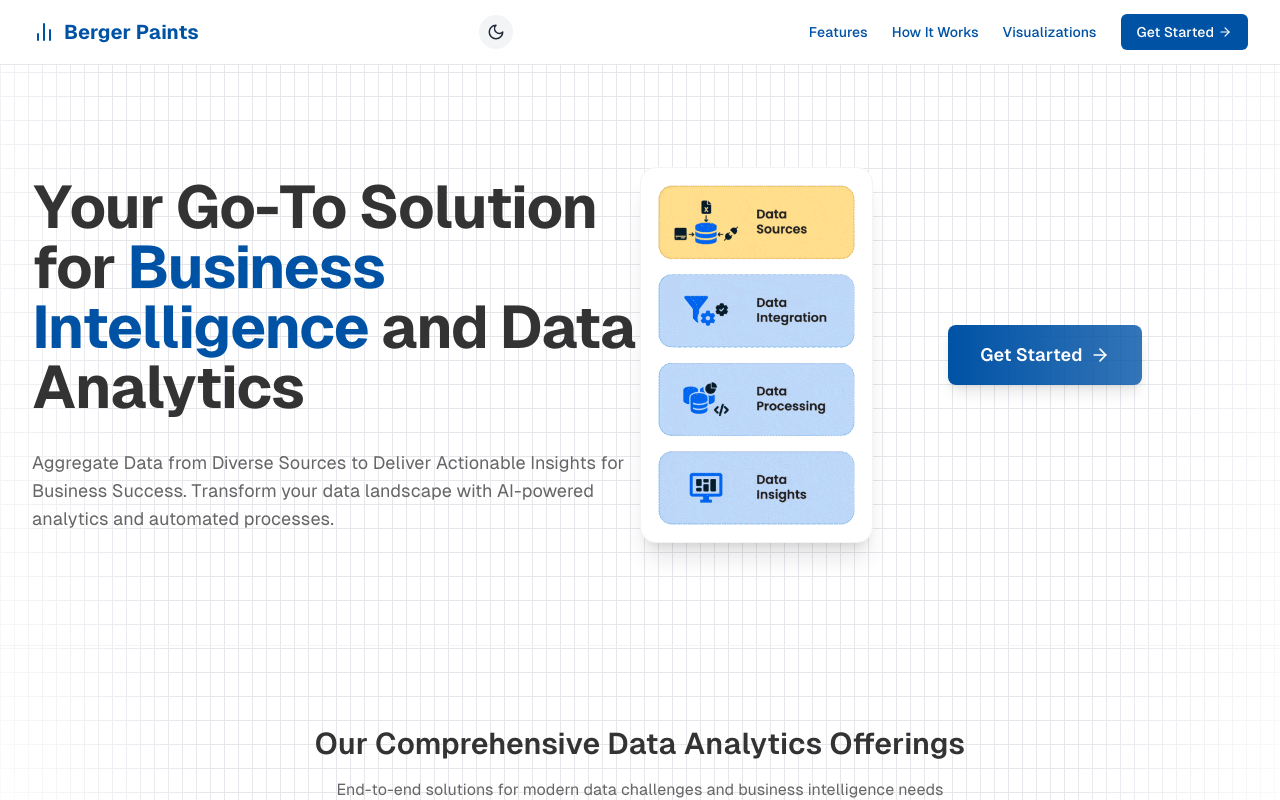
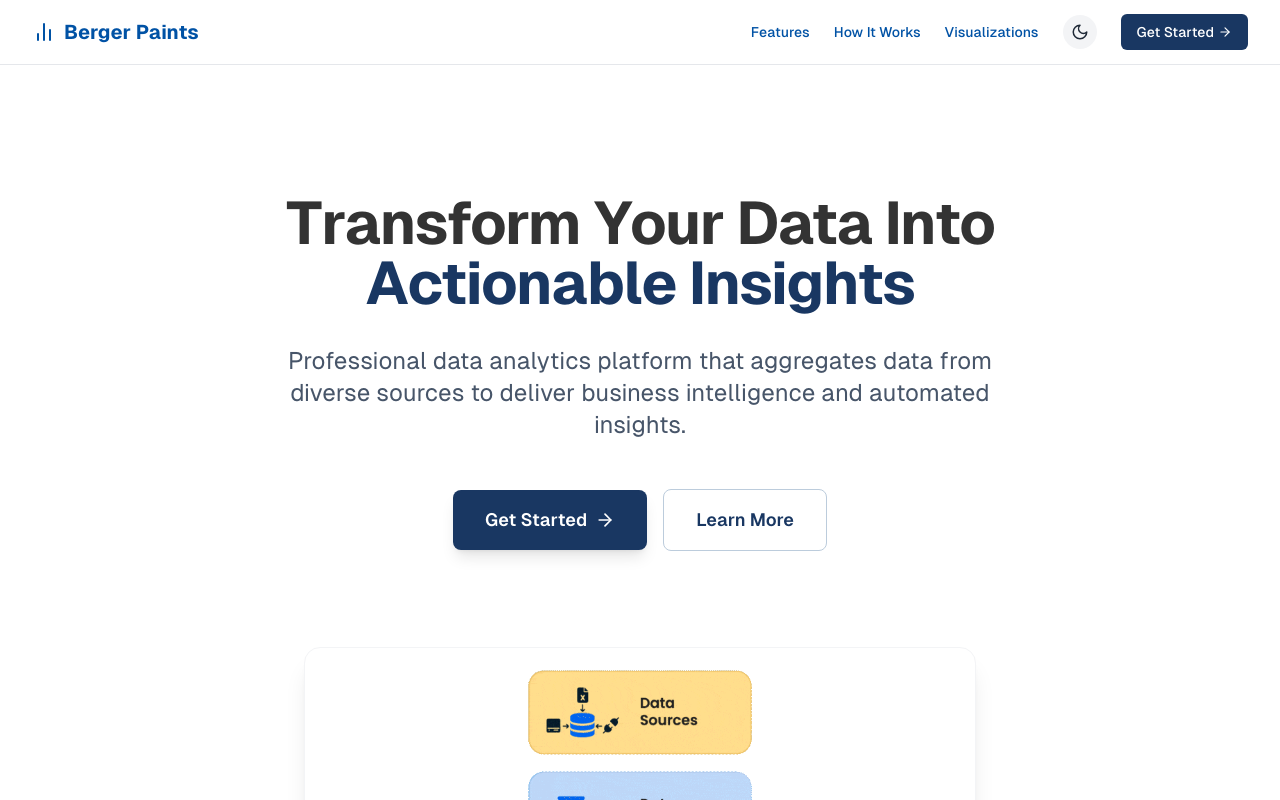
Before and after one commit to sheikhmuhammadzain/dataanalytic, a React (Vite) app: page / in a window 1280 px wide. Shown: the top 800 px of the page. Built offline with nearby package versions, Linux system fonts and the light colour scheme.

Commit message:
fixed the landing page

```diff
--- a/src/components/LandingPage.tsx
+++ b/src/components/LandingPage.tsx
@@ -210,12 +210,12 @@ export const LandingPage: React.FC = () => {
       {/* Spotlight Effect - only visible in dark mode */}
       {theme === 'dark' && <Spotlight className="top-0 left-0 -translate-x-[60%] -translate-y-[10%]" fill="white" />}
 
-      {/* Theme-specific background */}
+      {/* Clean minimal background */}
       <div className="absolute inset-0">
         {theme === 'dark' ? (
-        <div className="absolute inset-0 bg-[linear-gradient(to_right,#4f4f4f2e_1px,transparent_1px),linear-gradient(to_bottom,#4f4f4f2e_1px,transparent_1px)] bg-[size:14px_24px] [mask-image:radial-gradient(ellipse_60%_50%_at_50%_0%,#000_70%,transparent_100%)]" />
+          <div className="absolute inset-0 bg-gradient-to-b from-black via-black to-gray-900/50" />
         ) : (
-          <div className="absolute inset-0 bg-[linear-gradient(to_right,#e5e7eb_1px,transparent_1px),linear-gradient(to_bottom,#e5e7eb_1px,transparent_1px)] bg-[size:14px_24px] [mask-image:radial-gradient(ellipse_60%_50%_at_50%_0%,#fff_70%,transparent_100%)]" />
+          <div className="absolute inset-0 bg-gradient-to-b from-white via-white to-gray-50/30" />
         )}
       </div>
 
@@ -229,25 +229,24 @@ export const LandingPage: React.FC = () => {
               </span>
             </div>
 
-            {/* Theme toggle button */}
-            <button
-              onClick={toggleTheme}
-              className={`p-2 rounded-full ${getThemeClass('bg-white/10 text-white hover:bg-white/20', 'bg-gray-100 text-gray-800 hover:bg-gray-200')} transition-colors mr-4`}
-              aria-label="Toggle theme"
-            >
-              {theme === 'dark' ? <Sun size={18} /> : <Moon size={18} />}
-            </button>
-
             {/* Desktop Navigation */}
             <nav className="hidden md:flex items-center gap-6">
               <a href="#features" className={`text-sm font-medium ${getThemeClass('text-white/70 hover:text-white', 'text-gray-700 hover:text-[#0052A5]')} transition-colors`}>Features</a>
               <a href="#how-it-works" className={`text-sm font-medium ${getThemeClass('text-white/70 hover:text-white', 'text-gray-700 hover:text-[#0052A5]')} transition-colors`}>How It Works</a>
               <a href="#visualizations" className={`text-sm font-medium ${getThemeClass('text-white/70 hover:text-white', 'text-gray-700 hover:text-[#0052A5]')} transition-colors`}>Visualizations</a>
 
+              {/* Theme toggle button */}
+              <button
+                onClick={toggleTheme}
+                className={`p-2 rounded-full ${getThemeClass('bg-white/10 text-white hover:bg-white/20', 'bg-gray-100 text-gray-800 hover:bg-gray-200')} transition-colors`}
+                aria-label="Toggle theme"
+              >
+                {theme === 'dark' ? <Sun size={18} /> : <Moon size={18} />}
+              </button>
 
               <button
                 onClick={() => setShowLoginPage(true)}
-                className={`${getThemeClass('bg-indigo-600 hover:bg-indigo-700 text-white', 'bg-[#0052A5] hover:bg-[#004080] text-white')} px-4 py-2 rounded-md text-sm font-medium transition-colors flex items-center gap-1`}
+                className={`${getThemeClass('bg-indigo-600 hover:bg-indigo-700 text-white', 'bg-[#193762] hover:bg-[#0f2644] text-white')} px-4 py-2 rounded-md text-sm font-medium transition-colors flex items-center gap-1`}
               >
                 Get Started <ArrowRight className="h-3.5 w-3.5" />
               </button>
@@ -298,74 +297,108 @@ export const LandingPage: React.FC = () => {
 
       <main className="flex-1">
         {/* Hero Section */}
-        <section className="relative py-20 sm:py-28">
-          <div className="container">
-            <div className="relative">
-              {/* Sunray beam effect - only in dark mode */}
-              {theme === 'dark' && (
-              <div className="absolute inset-0">
-                <div className="sunray-beam" />
-              </div>
-              )}
+        <section className="relative py-24 sm:py-32">
+          <div className="container mx-auto px-4 sm:px-6 lg:px-8">
+            <div className="text-center max-w-4xl mx-auto">
               <motion.div
                 initial="initial"
                 animate="animate"
                 variants={stagger}
-                className="flex flex-col lg:flex-row justify-between items-center gap-8 relative"
+                className="space-y-8"
               >
-                {/* Text Section */}
-                <motion.div variants={fadeIn} className="lg:w-1/2 space-y-6 md:space-y-8">
-                  <h1 className={`text-4xl sm:text-5xl lg:text-6xl font-bold tracking-tight ${getThemeClass('text-white', 'text-gray-900')}`}>
-                    Your Go-To Solution for{' '}
-                    <span className={getThemeClass('bg-gradient-to-r from-indigo-400 via-purple-400 to-pink-400 text-transparent bg-clip-text', 'text-[#0052A5]')}>
-                      Business Intelligence
+                {/* Main heading */}
+                <motion.h1
+                  variants={fadeIn}
+                  className={`text-4xl sm:text-5xl lg:text-6xl font-bold tracking-tight leading-tight ${getThemeClass('text-white', 'text-gray-900')}`}
+                >
+                  Transform Your Data Into{' '}
+                  <span className={getThemeClass('bg-gradient-to-r from-indigo-400 via-purple-400 to-pink-400 text-transparent bg-clip-text', 'text-app-blue-800')}>
+                    Actionable Insights
                   </span>
-                    {' '}and Data Analytics
-                  </h1>
-                  <p className={`text-lg ${getThemeClass('text-white/70', 'text-gray-600')}`}>
-                    Aggregate Data from Diverse Sources to Deliver Actionable Insights for Business Success.
-                    Transform your data landscape with AI-powered analytics and automated processes.
-                  </p>
-                </motion.div>
+                </motion.h1>
 
-                {/* Data GIF in Card */}
-                <div className={`p-3 absolute top-30 z-10 left-1/2 transform -translate-x-1/8 rounded-2xl ${getThemeClass('bg-white/5 backdrop-blur-lg border border-white/10', 'bg-white border border-gray-100')} shadow-xl flex justify-center`}>
-                    <img
-                      src={dataGif}
-                      alt="Data Analytics Process"
-                      className="w-full h-auto rounded-lg"
-                      style={{ maxHeight: "350px", objectFit: "contain", maxWidth: "400px" }}
-                    />
-                  </div>
+                {/* Subtitle */}
+                <motion.p
+                  variants={fadeIn}
+                  className={`text-xl sm:text-2xl max-w-3xl mx-auto leading-relaxed ${getThemeClass('text-white/80', 'text-gray-600')}`}
+                >
+                  Professional data analytics platform that aggregates data from diverse sources to deliver business intelligence and automated insights.
+                </motion.p>
 
-                {/* Get Started Section */}
-                <motion.div variants={fadeIn} className="lg:w-1/3 w-full flex flex-col items-center space-y-4 lg:space-y-6">
+                                 {/* CTA Buttons */}
+                 <motion.div
+                   variants={fadeIn}
+                   className="flex flex-col sm:flex-row items-center justify-center gap-4 pt-4"
+                 >
                    {isLoading ? (
                      <motion.div
                        initial={{ opacity: 0, scale: 0.95 }}
                        animate={{ opacity: 1, scale: 1 }}
                        transition={{ duration: 0.3 }}
-                      className={`flex flex-col items-center space-y-4 p-6 ${getThemeClass('bg-white/5 backdrop-blur-lg border border-white/10', 'bg-white border border-gray-100')} rounded-lg`}
+                       className="flex items-center space-x-3"
                      >
-                      <div className="relative">
-                        <div className={`animate-spin rounded-full h-12 w-12 border-t-2 border-b-2 ${getThemeClass('border-indigo-500', 'border-[#0052A5]')}`}></div>
-                        <div className={`absolute inset-0 animate-pulse rounded-full h-12 w-12 border-2 ${getThemeClass('border-indigo-400 opacity-50', 'border-[#0052A5] opacity-50')}`}></div>
-                      </div>
-                      <p className={`${getThemeClass('text-white/80', 'text-gray-800')} text-lg font-medium text-center`}>
-                        Performing ETL transformations on your data... Hang on!
+                       <div className={`animate-spin rounded-full h-6 w-6 border-t-2 border-b-2 ${getThemeClass('border-indigo-500', 'border-app-blue-800')}`}></div>
+                       <p className={`${getThemeClass('text-white/80', 'text-gray-700')} font-medium`}>
+                         Processing your data...
                        </p>
                      </motion.div>
                    ) : (
                      <>
                        <button
                          onClick={() => setShowLoginPage(true)}
-                        className={`px-8 py-4 text-lg font-semibold text-white ${getThemeClass('bg-gradient-to-r from-indigo-500 to-purple-500', 'bg-gradient-to-r from-[#0052A5] to-[#0052A5]/80')} rounded-lg shadow-lg hover:shadow-xl transition-all duration-300 hover:scale-105 flex items-center gap-2`}
+                         className={`px-8 py-4 text-lg font-semibold text-white ${getThemeClass('bg-gradient-to-r from-indigo-500 to-indigo-600 hover:from-indigo-600 hover:to-indigo-700', 'bg-[#193762] hover:bg-[#0f2644]')} rounded-lg transition-all duration-200 hover:scale-[1.02] flex items-center gap-2 shadow-lg hover:shadow-xl`}
                        >
                          Get Started
                          <ArrowRight className="w-5 h-5" />
                        </button>
+
+                       <button
+                         onClick={() => document.getElementById('features')?.scrollIntoView({ behavior: 'smooth' })}
+                         className={`px-8 py-4 text-lg font-semibold ${getThemeClass('text-white border border-white/20 hover:bg-white/10', 'text-app-blue-800 border border-app-blue-200 hover:bg-app-blue-50')} rounded-lg transition-all duration-200 flex items-center gap-2`}
+                       >
+                         Learn More
+                       </button>
                      </>
                    )}
+                 </motion.div>
+
+                 {/* Data Analytics Image */}
+                 <motion.div
+                   variants={fadeIn}
+                   className="pt-16"
+                 >
+                   <div className={`max-w-2xl mx-auto p-4 rounded-2xl ${getThemeClass('bg-white/5 backdrop-blur-lg border border-white/10', 'bg-white border border-gray-100')} shadow-xl`}>
+                     <img
+                       src={dataGif}
+                       alt="Data Analytics Process"
+                       className="w-full h-auto rounded-lg"
+                       style={{ maxHeight: "400px", objectFit: "contain" }}
+                     />
+                   </div>
+                 </motion.div>
+
+                {/* Simple trust indicators */}
+                <motion.div
+                  variants={fadeIn}
+                  className="pt-12"
+                >
+                  <p className={`text-sm ${getThemeClass('text-white/60', 'text-gray-500')} mb-6`}>
+                    Trusted by data teams worldwide
+                  </p>
+                  <div className="flex items-center justify-center space-x-8 opacity-60">
+                    <div className={`flex items-center space-x-2 ${getThemeClass('text-white/40', 'text-gray-400')}`}>
+                      <BarChart2 className="w-5 h-5" />
+                      <span className="text-sm font-medium">Analytics</span>
+                    </div>
+                    <div className={`flex items-center space-x-2 ${getThemeClass('text-white/40', 'text-gray-400')}`}>
+                      <Brain className="w-5 h-5" />
+                      <span className="text-sm font-medium">AI-Powered</span>
+                    </div>
+                    <div className={`flex items-center space-x-2 ${getThemeClass('text-white/40', 'text-gray-400')}`}>
+                      <Zap className="w-5 h-5" />
+                      <span className="text-sm font-medium">Real-time</span>
+                    </div>
+                  </div>
                 </motion.div>
               </motion.div>
             </div>
--- a/src/index.css
+++ b/src/index.css
@@ -10,41 +10,42 @@
 @layer base {
   :root {
     --background: 0 0% 100%;
-    --foreground: 240 10% 3.9%;
+    --foreground: 211 65% 19%;
     --card: 0 0% 100%;
-    --card-foreground: 240 10% 3.9%;
+    --card-foreground: 211 65% 19%;
     --popover: 0 0% 100%;
-    --popover-foreground: 240 10% 3.9%;
-    --primary: 240 5.9% 10%;
-    --primary-foreground: 0 0% 98%;
-    --secondary: 240 4.8% 95.9%;
-    --secondary-foreground: 240 5.9% 10%;
-    --muted: 240 4.8% 95.9%;
-    --muted-foreground: 240 3.8% 46.1%;
-    --accent: 240 4.8% 95.9%;
-    --accent-foreground: 240 5.9% 10%;
+    --popover-foreground: 211 65% 19%;
+    --primary: 211 65% 19%;
+    --primary-foreground: 0 0% 100%;
+    --secondary: 211 20% 95%;
+    --secondary-foreground: 211 65% 19%;
+    --muted: 211 20% 95%;
+    --muted-foreground: 211 30% 46%;
+    --accent: 211 20% 92%;
+    --accent-foreground: 211 65% 19%;
     --destructive: 0 84.2% 60.2%;
     --destructive-foreground: 0 0% 98%;
-    --border: 240 5.9% 90%;
-    --input: 240 5.9% 90%;
-    --ring: 240 5.9% 10%;
+    --border: 211 20% 88%;
+    --input: 211 20% 90%;
+    --ring: 211 65% 19%;
     --radius: 0.5rem;
 
     /* Chart color variables */
-    --chart-1: 220 70% 50%;
-    --chart-2: 160 60% 45%;
-    --chart-3: 30 80% 55%;
-    --chart-4: 280 65% 60%;
-    --chart-5: 340 75% 55%;
+    --chart-1: 211 65% 19%;
+    --chart-2: 211 65% 30%;
+    --chart-3: 211 65% 40%;
+    --chart-4: 211 65% 50%;
+    --chart-5: 211 65% 60%;
 
-    /* Berger Paint website colors */
-    --berger-blue: 211 100% 32%;        /* #0052A5 */
-    --berger-red: 352 78% 56%;          /* #E63946 */
-    --berger-background: 0 0% 100%;     /* #FFFFFF */
-    --berger-card-bg: 210 17% 98%;      /* #F8F9FA */
-    --berger-text: 0 0% 20%;            /* #333333 */
-    --berger-text-secondary: 0 0% 40%;  /* #666666 */
-    --berger-border: 220 14% 91%;       /* #E5E7EB */
+    /* App theme colors */
+    --app-blue: 211 65% 19%;            /* #193762 */
+    --app-blue-light: 211 20% 95%;      /* Light blue variant */
+    --app-blue-medium: 211 30% 46%;     /* Medium blue variant */
+    --app-background: 0 0% 100%;        /* #FFFFFF */
+    --app-card-bg: 0 0% 100%;           /* #FFFFFF */
+    --app-text: 211 65% 19%;            /* #193762 */
+    --app-text-secondary: 211 30% 46%;  /* Muted blue text */
+    --app-border: 211 20% 88%;          /* Light blue border */
   }
 
   .dark {
@@ -77,21 +78,21 @@
   }
 
   .light-mode {
-    --background: var(--berger-background);
-    --foreground: var(--berger-text);
-    --card: var(--berger-card-bg);
-    --card-foreground: var(--berger-text);
-    --primary: var(--berger-blue);
+    --background: var(--app-background);
+    --foreground: var(--app-text);
+    --card: var(--app-card-bg);
+    --card-foreground: var(--app-text);
+    --primary: var(--app-blue);
     --primary-foreground: 0 0% 100%;
-    --secondary: var(--berger-red);
-    --secondary-foreground: 0 0% 100%;
-    --muted: 220 14% 96%;
-    --muted-foreground: var(--berger-text-secondary);
-    --accent: 210 20% 98%;
-    --accent-foreground: var(--berger-blue);
-    --border: var(--berger-border);
-    --input: var(--berger-border);
-    --ring: var(--berger-blue);
+    --secondary: var(--app-blue-light);
+    --secondary-foreground: var(--app-blue);
+    --muted: var(--app-blue-light);
+    --muted-foreground: var(--app-text-secondary);
+    --accent: var(--app-blue-light);
+    --accent-foreground: var(--app-blue);
+    --border: var(--app-border);
+    --input: var(--app-border);
+    --ring: var(--app-blue);
   }
 
   html {
@@ -108,29 +109,29 @@
     font-feature-settings: "rlig" 1, "calt" 1;
   }
 
-  /* Berger-specific typography for light mode */
+  /* App-specific typography for light mode */
   .light-mode h1 {
-    @apply text-[#0052A5] font-bold;
+    @apply text-[#193762] font-bold;
   }
 
   .light-mode h2 {
-    @apply font-semibold text-[#333333];
+    @apply font-semibold text-[#193762];
   }
 
   .light-mode p {
-    @apply text-[#666666];
+    @apply text-slate-600;
   }
 
   .light-mode button.primary {
-    @apply bg-[#0052A5] text-white hover:bg-[#004080] transition-colors;
+    @apply bg-[#193762] text-white hover:bg-[#0f2644] transition-colors;
   }
 
   .light-mode button.secondary {
-    @apply bg-[#E63946] text-white hover:bg-[#d32836] transition-colors;
+    @apply bg-white text-[#193762] border border-[#193762] hover:bg-[#193762] hover:text-white transition-colors;
   }
 
   .light-mode .card {
-    @apply bg-white border border-gray-100 shadow-sm;
+    @apply bg-white border border-gray-200 shadow-sm;
   }
 }
 
--- a/tailwind.config.js
+++ b/tailwind.config.js
@@ -48,6 +48,20 @@ export default {
           DEFAULT: "hsl(var(--card))",
           foreground: "hsl(var(--card-foreground))",
         },
+        // Custom app theme colors
+        'app-blue': {
+          DEFAULT: '#193762',
+          50: '#f0f4f8',
+          100: '#d9e2ec',
+          200: '#bcccdc',
+          300: '#9fb3c8',
+          400: '#829ab1',
+          500: '#627d98',
+          600: '#486581',
+          700: '#334e68',
+          800: '#193762',
+          900: '#102a44',
+        },
       },
       borderRadius: {
         lg: "var(--radius)",
```
Lines whose indentation alone changed are shown as unchanged.
